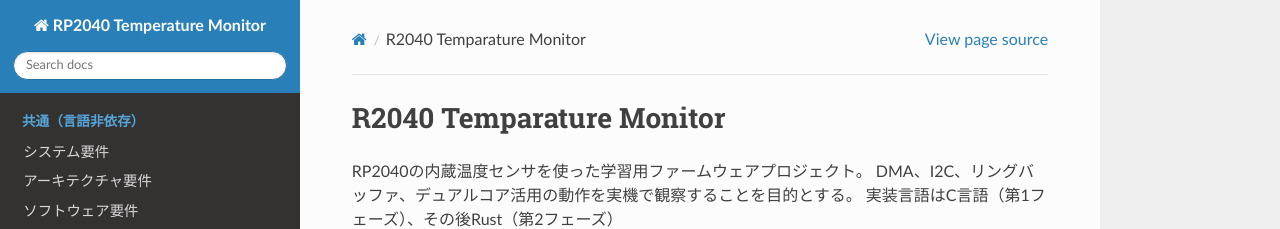
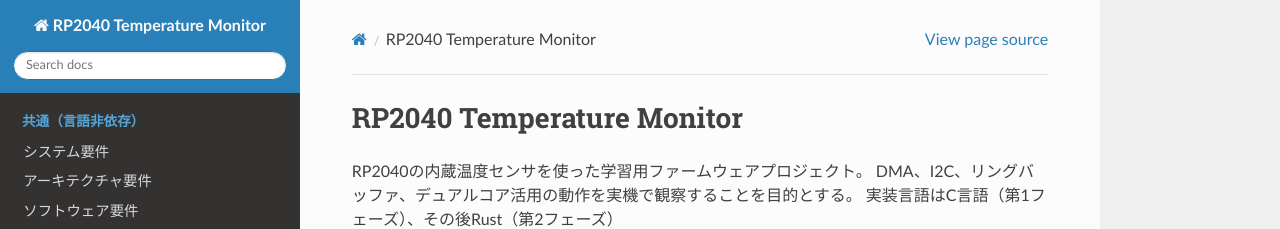
Before and after one commit to harukikiya/rp2040-temp-monitor, a Sphinx documentation site: the page built from docs/index.md, in a window 1280 px wide and 1392 px high. Shown: the top 229 px of the window. Built offline with Sphinx 7.4.7 and the Read the Docs theme 3.1.0, drawn with Linux system fonts in a browser that asks for light colours.

Commit message:
docs: index.mdのタイトルtypoを修正(R2040 Temparature → RP2040 Temperature)

```diff
--- a/docs/index.md
+++ b/docs/index.md
@@ -1,4 +1,4 @@
-# R2040 Temparature Monitor
+# RP2040 Temperature Monitor
 
 RP2040の内蔵温度センサを使った学習用ファームウェアプロジェクト。
 DMA、I2C、リングバッファ、デュアルコア活用の動作を実機で観察することを目的とする。
```
